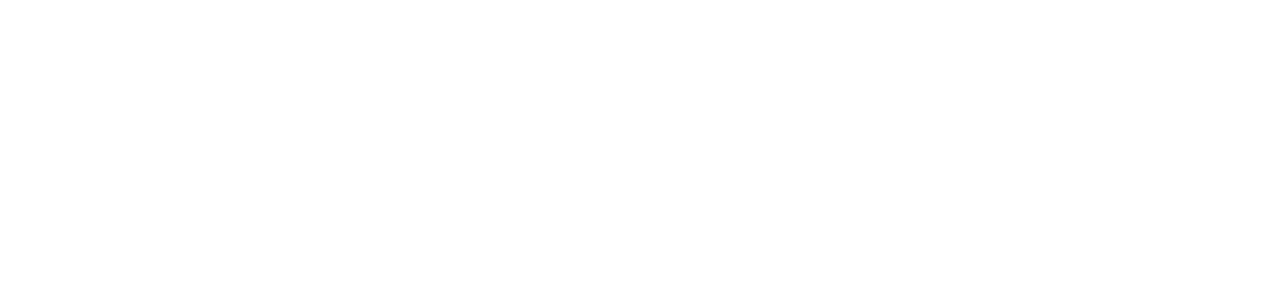
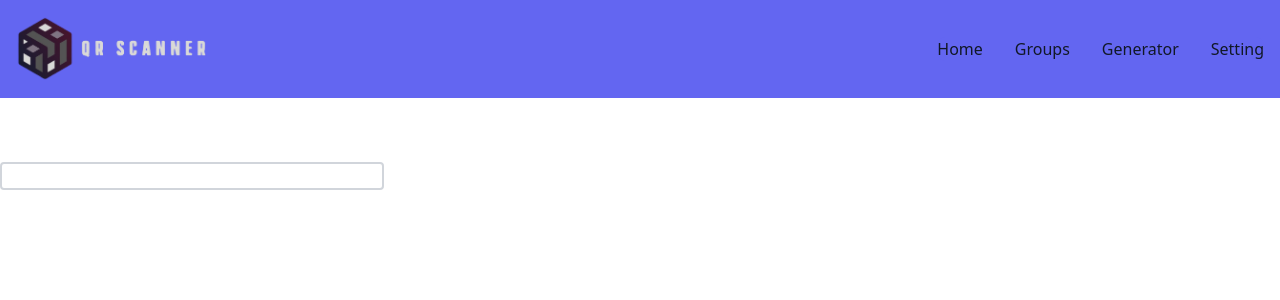
Before and after one commit to tcandra24/qr-code-scanner-react, a React (Vite) app: page /generator in a window 1280 px wide. Before the commit this address had no page. Shown: the top 300 px of the page. Built offline with nearby package versions, Linux system fonts and the light colour scheme.

Commit message:
Add Generator QrCode & Copy To Clipboard

```diff
--- a/package.json
+++ b/package.json
@@ -14,6 +14,7 @@
     "@yudiel/react-qr-scanner": "^2.0.8",
     "axios": "^1.7.7",
     "formik": "^2.4.6",
+    "qrcode.react": "^4.2.0",
     "react": "^18.3.1",
     "react-dom": "^18.3.1",
     "react-router-dom": "^6.26.2",
--- a/src/components/header-section.jsx
+++ b/src/components/header-section.jsx
@@ -63,6 +63,14 @@ const HeaderSection = () => {
             </li>
             <li>
               <Link
+                to="/generator"
+                className="block py-2 px-3 text-gray-900 rounded hover:bg-gray-100 md:hover:bg-transparent md:border-0  md:p-0 dark:text-white  dark:hover:bg-gray-700 dark:hover:text-white md:dark:hover:bg-transparent"
+              >
+                Generator
+              </Link>
+            </li>
+            <li>
+              <Link
                 to="/setting"
                 className="block py-2 px-3 text-gray-900 rounded hover:bg-gray-100 md:hover:bg-transparent md:border-0  md:p-0 dark:text-white  dark:hover:bg-gray-700 dark:hover:text-white md:dark:hover:bg-transparent"
               >
--- /dev/null
+++ b/src/hooks/useClipboard.js
@@ -0,0 +1,20 @@
+import { useState } from "react";
+
+const useClipboard = () => {
+  const [isCopied, setIsCopied] = useState(false);
+
+  const copyToClipboard = async (text) => {
+    try {
+      await navigator.clipboard.writeText(text);
+      setIsCopied(true);
+      console.log("Copied to clipboard");
+    } catch (error) {
+      setIsCopied(false);
+      console.log(error);
+    }
+  };
+
+  return { isCopied, copyToClipboard };
+};
+
+export default useClipboard;
--- a/src/routes/index.jsx
+++ b/src/routes/index.jsx
@@ -3,6 +3,7 @@ import { Routes, Route } from "react-router-dom";
 import Home from "../views/home/index";
 import GroupDataIndex from "../views/group-data/index";
 import GroupDataShow from "../views/group-data/show";
+import Generator from "../views/generator";
 import Setting from "../views/setting/index";
 
 export default function AppRoutes() {
@@ -11,6 +12,7 @@ export default function AppRoutes() {
       <Route path="/" element={<Home />}></Route>
       <Route path="/groups" element={<GroupDataIndex />}></Route>
       <Route path="/group/:slug" element={<GroupDataShow />}></Route>
+      <Route path="/generator" element={<Generator />}></Route>
       <Route path="/setting" element={<Setting />}></Route>
     </Routes>
   );
--- /dev/null
+++ b/src/views/generator/index.jsx
@@ -0,0 +1,20 @@
+import DefaultLayout from "../../layouts/Default";
+import { useState } from "react";
+import { QRCodeSVG } from "qrcode.react";
+
+const Generator = () => {
+  const [text, isText] = useState("");
+
+  return (
+    <DefaultLayout>
+      <input
+        className="w-96 border-2 rounded border-gray-300"
+        type="text"
+        onChange={(e) => isText(e.target.value)}
+      />
+      {text && <QRCodeSVG value={text} />}
+    </DefaultLayout>
+  );
+};
+
+export default Generator;
--- a/src/views/home/index.jsx
+++ b/src/views/home/index.jsx
@@ -2,6 +2,7 @@ import DefaultLayout from "../../layouts/Default";
 import { useState } from "react";
 import { Scanner } from "@yudiel/react-qr-scanner";
 import { toast } from "react-toastify";
+import useClipboard from "../../hooks/useClipboard";
 
 import { useAppState } from "../../providers/appProvider";
 
@@ -15,6 +16,7 @@ const Home = () => {
   const [resultScan, setResultScan] = useState("");
 
   const { base_url, scan_end_point, token } = useAppState();
+  const { isCopied, copyToClipboard } = useClipboard();
 
   const MySwal = withReactContent(Swal);
 
@@ -71,6 +73,10 @@ const Home = () => {
     return urlRegex.test(value);
   };
 
+  const copyRawValue = () => {
+    copyToClipboard(resultScan);
+  };
+
   return (
     <>
       <DefaultLayout>
@@ -107,7 +113,7 @@ const Home = () => {
           ) : (
             ""
           )}
-          <div className="relative flex my-3">
+          <div className="relative flex flex-col my-3">
             <textarea
               className="w-96 border-2 rounded border-gray-300"
               cols="30"
@@ -115,6 +121,14 @@ const Home = () => {
               value={resultScan}
               disabled={true}
             ></textarea>
+            <div className="flex justify-center">
+              <button
+                onClick={copyRawValue}
+                className="bg-gray-500 hover:bg-gray-700 my-3 text-white font-bold py-2 px-4 rounded"
+              >
+                {isCopied ? "Copied" : "Copy"}
+              </button>
+            </div>
           </div>
         </div>
       </DefaultLayout>
```
Also changed, not shown: 1 other file (tests, documents, lock files or other folders).
